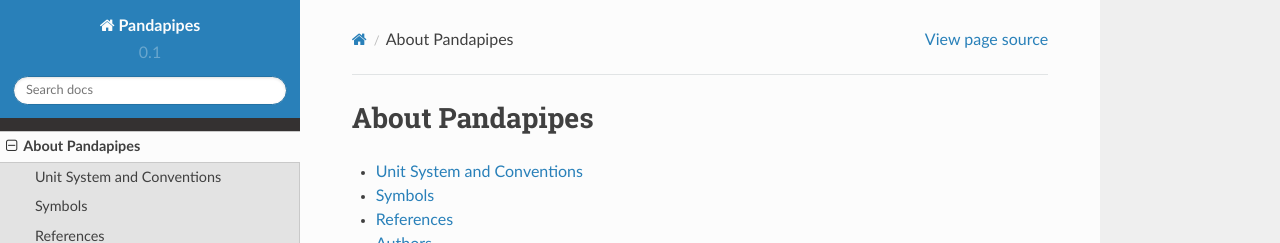
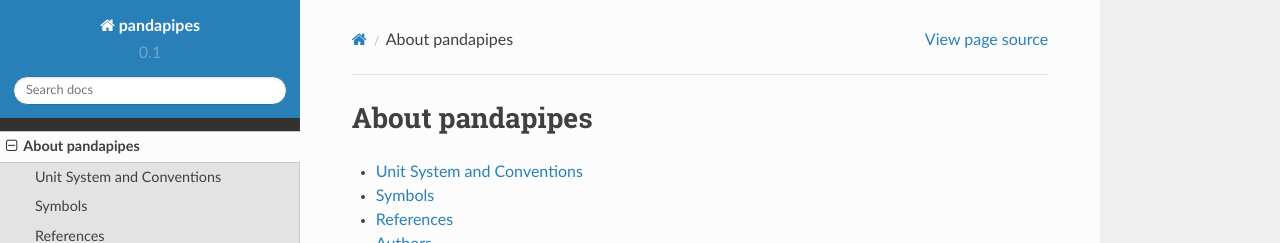
Before and after one commit to e2nIEE/pandapipes, a Sphinx documentation site: the page built from doc/source/about.rst, in a window 1280 px wide. Shown: the top 243 px of the page. Built offline with Sphinx 7.4.7 and the Read the Docs theme 2.0.0, drawn with Linux system fonts in a browser that asks for light colours.

```diff
--- a/doc/source/about.rst
+++ b/doc/source/about.rst
@@ -1,5 +1,5 @@
 ################
-About Pandapipes
+About pandapipes
 ################
 
 
--- a/doc/source/conf.py
+++ b/doc/source/conf.py
@@ -22,7 +22,7 @@ sys.path.append(os.path.abspath('../../../pandapower'))
 master_doc = 'index'
 # -- Project information -----------------------------------------------------
 
-project = 'Pandapipes'
+project = 'pandapipes'
 copyright = '2020 by Fraunhofer Institute for Energy Economics and Energy System Technology (IEE), Kassel. '
 
 
--- a/doc/source/index.rst
+++ b/doc/source/index.rst
@@ -1,4 +1,4 @@
-.. Pandapipes documentation master file, created by
+.. pandapipes documentation master file, created by
    sphinx-quickstart on Mon Feb  4 11:09:46 2019.
    You can adapt this file completely to your liking, but it should at least
    contain the root `toctree` directive.
```
